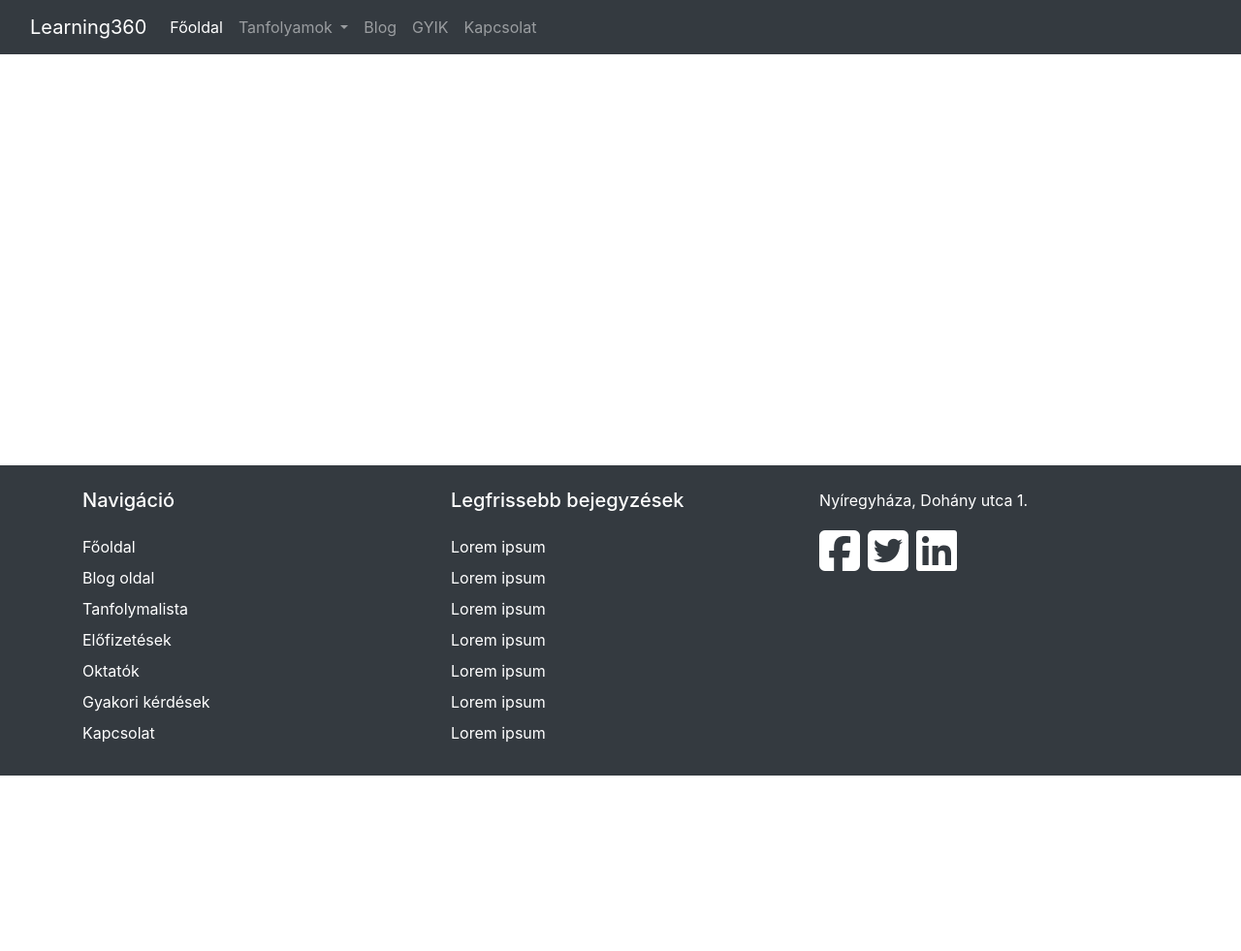
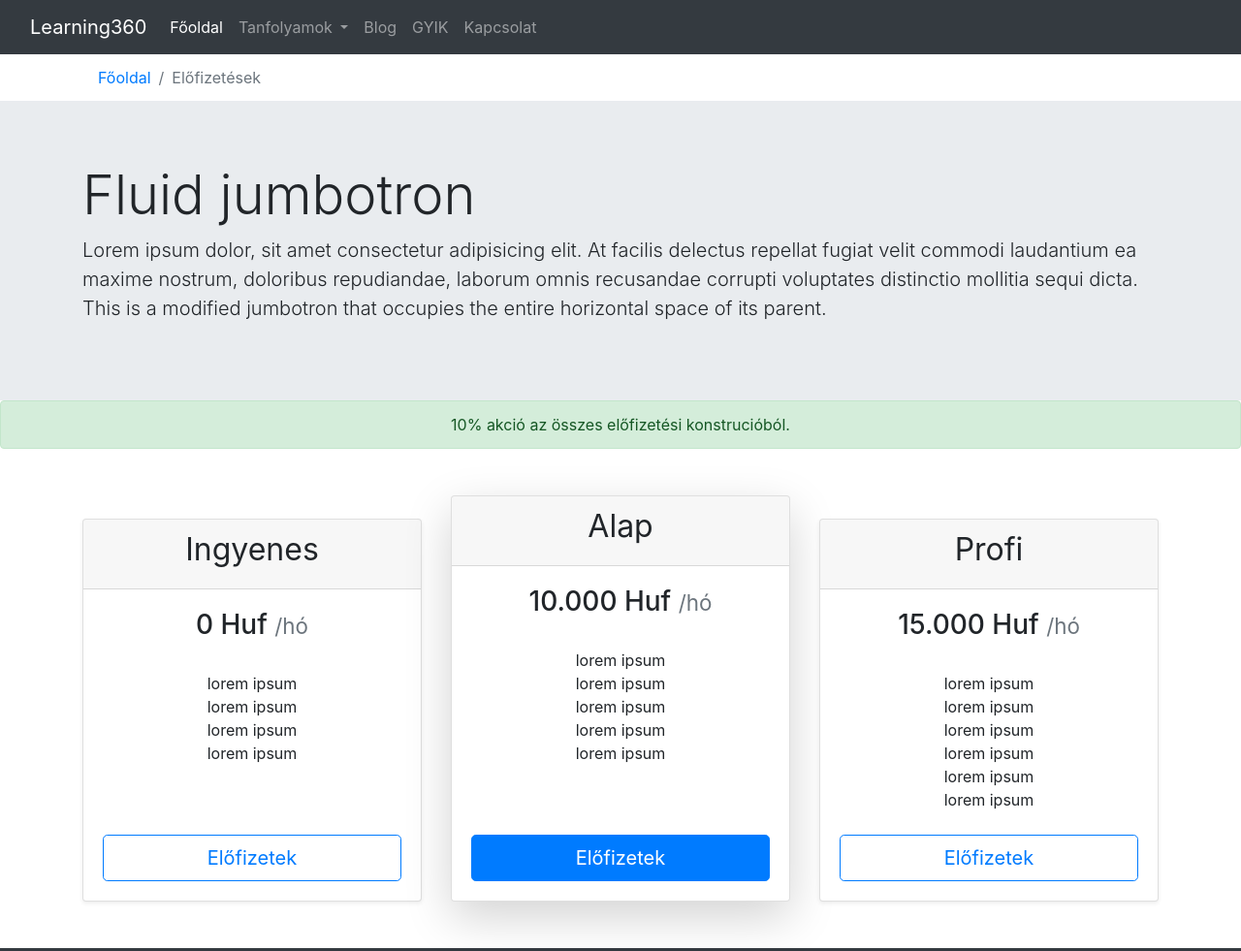
Before and after one commit to szawary/bootstrap, a plain HTML site: page elofizetések.html in a window 1280 px wide. Shown: the top 981 px of the page at 97% size. Before the commit the page ends 800 px from the top, so only its background shows below. Drawn offline with nearby package versions, Linux system fonts and the light colour scheme.

```diff
--- a/elofizetések.html
+++ b/elofizetések.html
@@ -50,6 +50,99 @@
             </div>
         </div>
     </nav>
+
+    <header>
+        <section>
+            <div class="container">
+                <nav aria-label="breadcrumb">
+                    <ol class="breadcrumb bg-white mb-0">
+                        <li class="breadcrumb-item"><a href="/index.html">Főoldal</a></li>
+                        <li class="breadcrumb-item active" aria-current="page">Előfizetések</li>
+                    </ol>
+                </nav>
+            </div>
+        </section>
+        <section>
+            <div class="jumbotron jumbotron-fluid mb-0">
+                <div class="container">
+                    <h1 class="display-4">Fluid jumbotron</h1>
+                    <p class="lead">Lorem ipsum dolor, sit amet consectetur adipisicing elit. At facilis delectus
+                        repellat fugiat velit commodi laudantium ea maxime nostrum, doloribus repudiandae, laborum omnis
+                        recusandae corrupti voluptates distinctio mollitia sequi dicta. This is a modified jumbotron
+                        that occupies the entire horizontal space of its
+                        parent.</p>
+                </div>
+            </div>
+        </section>
+        <section>
+            <div class="alert alert-success text-center mb-0" role="alert">
+                10% akció az összes előfizetési konstrucióból.
+            </div>
+        </section>
+
+
+    </header>
+
+    <main>
+        <section class="py-5">
+            <div class="container">
+                <div class="card-deck flex-column flex-lg-row">
+                    <div class="card shadow-sm mt-4">
+                        <div class="card-header text-center">
+                            <h2 class="font-weight-normal">Ingyenes</h2>
+                        </div>
+                        <div class="card-body text-center d-flex flex-column">
+                            <h3>0 Huf <small class="text-muted">/hó</small></h3>
+                            <ul class="list-unstyled my-4">
+                                <li>lorem ipsum</li>
+                                <li>lorem ipsum</li>
+                                <li>lorem ipsum</li>
+                                <li>lorem ipsum</li>
+                            </ul>
+                            <button type="button"
+                                class="btn btn-outline-primary btn-lg btn-block mt-auto">Előfizetek</button>
+                        </div>
+                    </div>
+                    <div class="card shadow-lg">
+                        <div class="card-header text-center">
+                            <h2 class="font-weight-normal">Alap</h2>
+                        </div>
+                        <div class="card-body text-center d-flex flex-column">
+                            <h3>10.000 Huf <small class="text-muted">/hó</small></h3>
+                            <ul class="list-unstyled my-4">
+                                <li>lorem ipsum</li>
+                                <li>lorem ipsum</li>
+                                <li>lorem ipsum</li>
+                                <li>lorem ipsum</li>
+                                <li>lorem ipsum</li>
+                            </ul>
+                            <button type="button" class="btn btn-primary btn-lg btn-block mt-auto">Előfizetek</button>
+                        </div>
+                    </div>
+                    <div class="card shadow-sm mt-4">
+                        <div class="card-header text-center">
+                            <h2 class="font-weight-normal">Profi</h2>
+                        </div>
+                        <div class="card-body text-center d-flex flex-column">
+                            <h3>15.000 Huf <small class="text-muted">/hó</small></h3>
+                            <ul class="list-unstyled my-4">
+                                <li>lorem ipsum</li>
+                                <li>lorem ipsum</li>
+                                <li>lorem ipsum</li>
+                                <li>lorem ipsum</li>
+                                <li>lorem ipsum</li>
+                                <li>lorem ipsum</li>
+                            </ul>
+                            <button type="button"
+                                class="btn btn-outline-primary btn-lg btn-block mt-auto">Előfizetek</button>
+                        </div>
+                    </div>
+                </div>
+            </div>
+        </section>
+    </main>
+
+
 
     <footer class="py-4 text-white text-center text-md-left bg-dark mt-auto">
         <div class="container">
```
